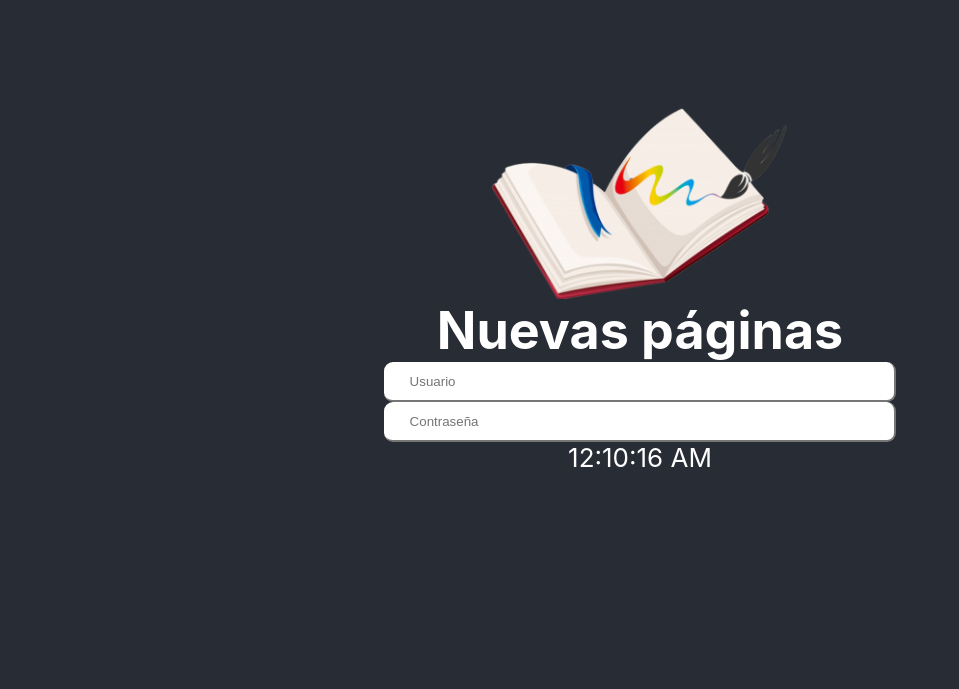
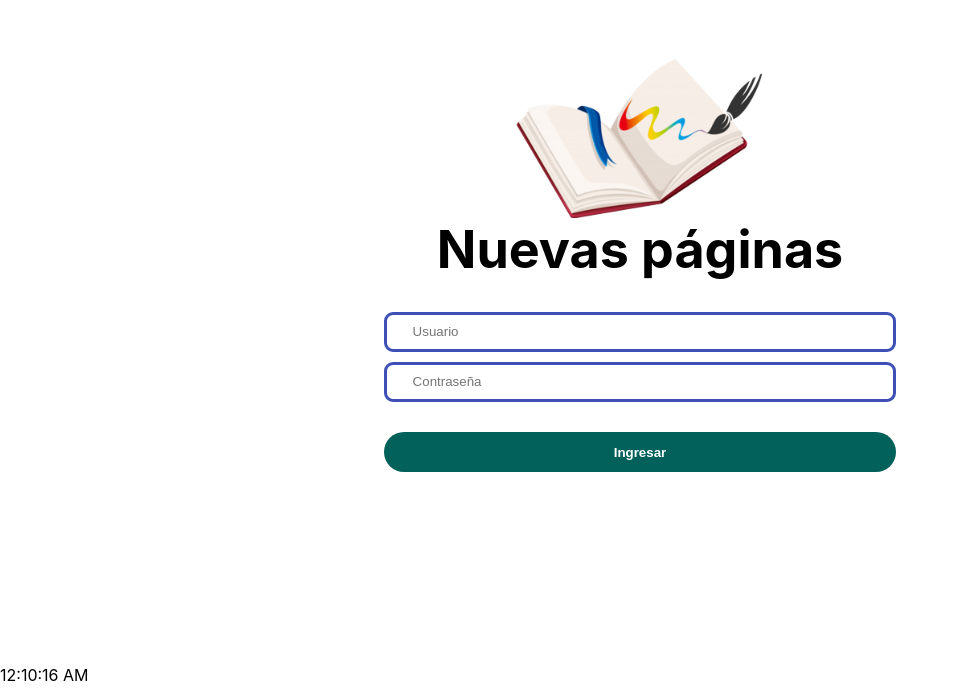
Before and after one commit to argg9822/nuevas_paginas, a React (Create React App) app: page / in a window 1280 px wide. Shown: the part 111-800 px from the top of the page, without its empty margins (0-959 px from the left). Built offline with nearby package versions, Linux system fonts and the light colour scheme.

Commit message:
Implementacion React upd 4

```diff
--- a/public/index.html
+++ b/public/index.html
@@ -29,6 +29,7 @@
   <body>
     <noscript>You need to enable JavaScript to run this app.</noscript>
     <div id="root"></div>
+    <div id="hour"></div>
     <!--
       This HTML file is a template.
       If you open it directly in the browser, you will see an empty page.
--- a/src/App.js
+++ b/src/App.js
@@ -2,16 +2,16 @@ import logo from './logo.png';
 import './styles/css-login.css';
 
 function App() {
-  let hora = new Date().toLocaleTimeString();
-  let size_logo = 300;
+
+  let size_logo = 250;
   return (
     <div className="App">
       <header className="App-header">
         <img src={logo} alt="logo" width={size_logo}/>
-        <h1>Nuevas páginas</h1>
+        <h1 className='color'>Nuevas páginas</h1>
         <input type = "text" placeholder = "Usuario" className='input-login'></input>
         <input type = "password" placeholder = "Contraseña" className='input-login'></input>
-        <div>{hora}</div>
+        <button type='submit' className='btn-login'>Ingresar</button>
       </header>
     </div>
   );
--- a/src/index.js
+++ b/src/index.js
@@ -11,6 +11,16 @@ root.render(
   </React.StrictMode>
 );
 
+let hora = new Date().toLocaleTimeString();
+
+const elementNow = ReactDOM.createRoot(document.getElementById('hour'));
+elementNow.render(
+  <span>{hora}</span>
+)
+
+
+//ReactDOM.render(elementNow, document.getElementById('hour'));
+
 // If you want to start measuring performance in your app, pass a function
 // to log results (for example: reportWebVitals(console.log))
 // or send to an analytics endpoint. Learn more: https://bit.ly/CRA-vitals
--- a/src/styles/css-login.css
+++ b/src/styles/css-login.css
@@ -4,20 +4,60 @@
     box-sizing: border-box;
 }
 
+.color{
+    color: #000;
+}
+
 .App-header {
-    background-color: #282c34;
-    min-height: 100vh;
+    background-color: #ffffff;
+    min-height: 97vh;
     display: flex;
     flex-direction: column;
     align-items: center;
     justify-content: center;
     font-size: calc(10px + 2vmin);
     color: white;
-  }
+}
 
+h1{
+    margin-bottom: 2%;
+}
 
-body, html{
-    height: 100%;
+.input-login{
+    width: 40%;
+    height: 3em;
+    border: 3px solid rgb(62, 80, 182);
+    transition: all ease-in 0.3s;
+    border-radius: 9px;
+    padding-left: 2%;
+    margin: 5px 0;
+}
+
+.input-login:focus{
+    outline: none;
+    border-color: rgb(29, 90, 0);
+    padding-left: 3%;
+}
+
+.btn-login{
+    height: 40px;
+    width: 40%;
+    margin: 2%;
+    background-color: rgba(0, 97, 90, 0.993);
+    font-weight: bold;
+    border: none;
+    border-radius: 50px;
+    cursor: pointer;
+    color: rgba(255, 255, 255, 1);
+    transition: all ease-in 0.1s;
+}
+
+.btn-login:hover{
+    background-color: rgb(0, 95, 90);
+    color: rgb(255, 255, 255);
+    border-top: 4px solid rgba(0, 75, 70);
+    border-left: 4px solid rgb(0, 75, 70);
+    font-weight: bold;
 }
 
 h6{
@@ -69,44 +109,3 @@ h6{
 hr{
     width: 96%;
 }
-
-.input-login{
-    width: 40%;
-    height: 3em;
-    border-top: none;
-    border-left: none;
-    transition: all ease-in 0.3s;
-    border-radius: 9px;
-    padding-left: 2%;
-}
-
-.div-formulario-login form .input-login:focus{
-    outline: none;
-    border-color: rgb(62, 80, 182);
-    box-shadow: 1px 1px 3px 1px rgb(62, 80, 182);
-    width: 100%;
-    height: 2.5em;
-    padding-left: 3%;
-    font-size: 1.1em;
-}
-
-.div-formulario-login form .btn-login{
-    height: 40px;
-    margin-top: 10%;
-    background-color: rgb(2, 9, 100);
-    border: none;
-    border-radius: 50px;
-    cursor: pointer;
-    transition: all 0.3s ease 0s;
-    color: rgba(255, 255, 255, 1);
-    text-align: center;
-    transition: all ease-in 0.3s;
-}
-
-.div-formulario-login form .btn-login:hover{
-    box-shadow: 0 0 4px 0 rgb(2, 9, 100);
-    background-color: rgb(255, 255, 255);
-    color: rgb(2, 9, 100);
-    border: 2px solid rgb(2, 9, 100);
-    font-weight: bold;
-}
```
